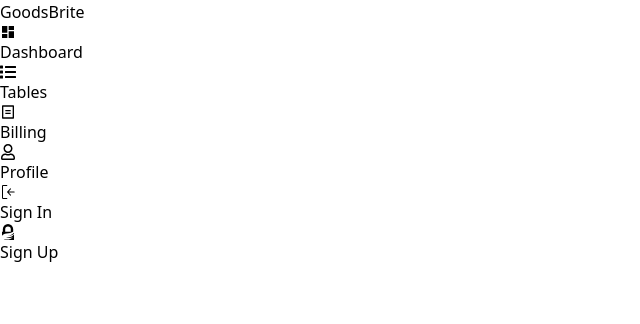
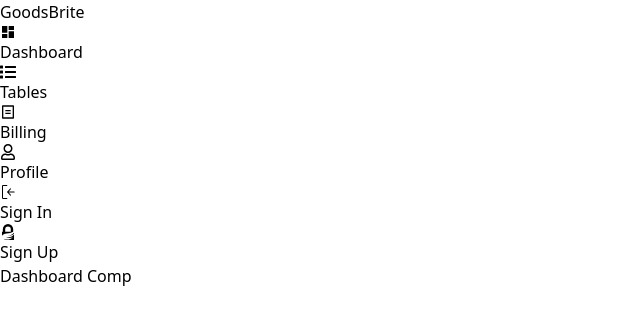
Before and after one commit to daniel-idowu-01/inventory-flow-test, a React (Vite) app in the folder client/: page / in a window 1280 px wide. Shown: the top 324 px of the page, without its empty margins (0-640 px from the left). Built offline with nearby package versions, Linux system fonts and the light colour scheme.

Commit message:
changed sidebar background color

```diff
--- a/client/src/App.jsx
+++ b/client/src/App.jsx
@@ -1,11 +1,13 @@
 /* #49598a */
 import Sidebar from "./components/Sidebar"
+import DashboardComp from "./components/DashboardComp"
 
 function App() {
 
   return (
     <div>
       <Sidebar />
+      <DashboardComp />
     </div>
   )
 }
--- a/client/src/components/DashboardComp.jsx
+++ b/client/src/components/DashboardComp.jsx
@@ -2,8 +2,8 @@ import React from 'react'
 
 const DashboardComp = () => {
   return (
-    <div>
-
+    <div className='h-screen'>
+      <p>Dashboard Comp</p>
     </div>
   )
 }
--- a/client/src/components/Sidebar.jsx
+++ b/client/src/components/Sidebar.jsx
@@ -38,12 +38,12 @@ const Sidebar = () => {
       id: 6,
       icon: <SiGnuprivacyguard className='text-xl' />,
       name: 'Sign Up'
-    },
+    }
   ]
 
   return (
     <section
-      className='fixed flex flex-col gap-10 bg-[#49598a] w-[20%] h-[95%] m-5 rounded-xl shadow-md px-5 py-10 text-white'
+      className='fixed flex flex-col gap-10 bg-[#344767] w-[20%] h-[95%] m-5 rounded-xl shadow-2xl px-5 py-10 text-white'
     >
       <p className='w-fit border-l-2 px-2 rounded-full text-xl text-center'>
         GoodsBrite
@@ -54,7 +54,7 @@ const Sidebar = () => {
           sidebar_links.map(link => (
             <div
               key={link.id}
-              className='transition-all hover:bg-blue-500 hover:cursor-pointer w-full p-2 px-4 rounded-md flex items-center gap-3'
+              className='transition-all hover:bg-blue-500 hover:cursor-pointer w-full p-3 px-4 rounded-md flex items-center gap-3'
             >
               {link.icon}
               <p>{link.name}</p>
```
